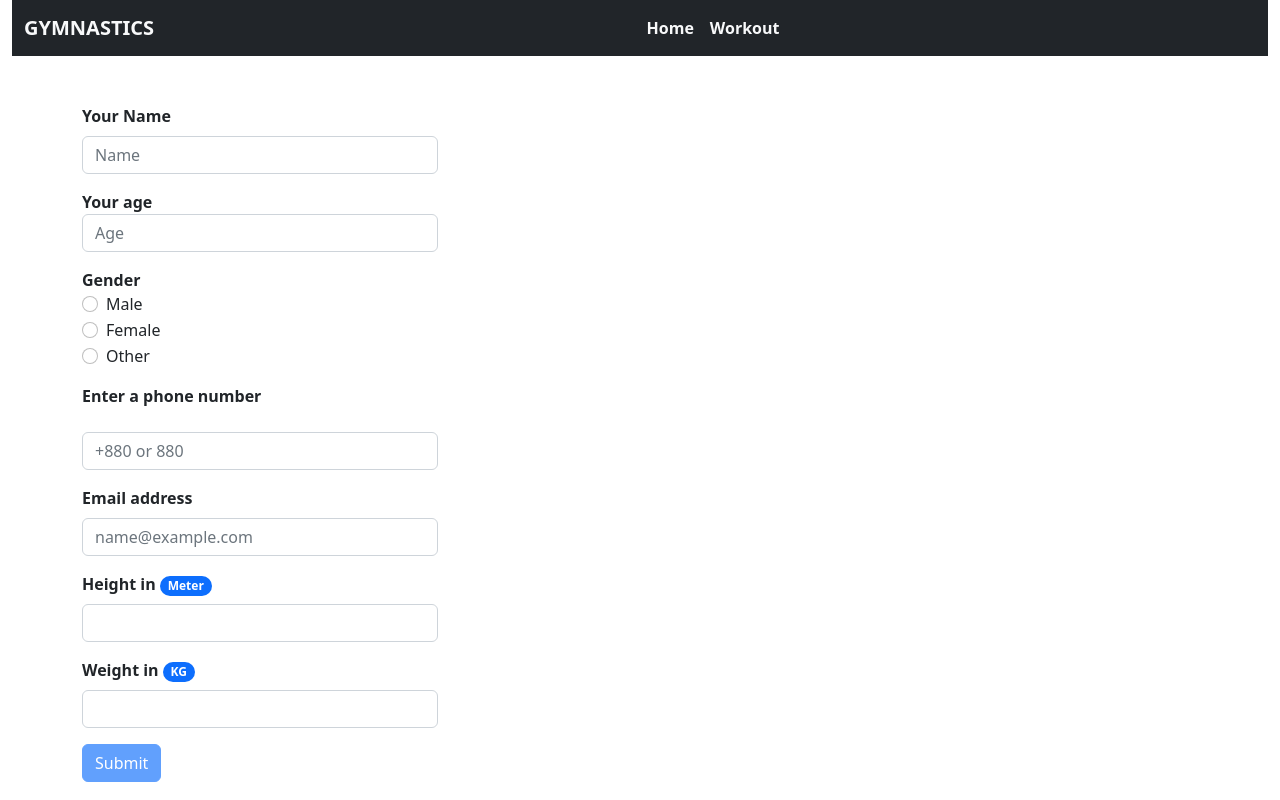
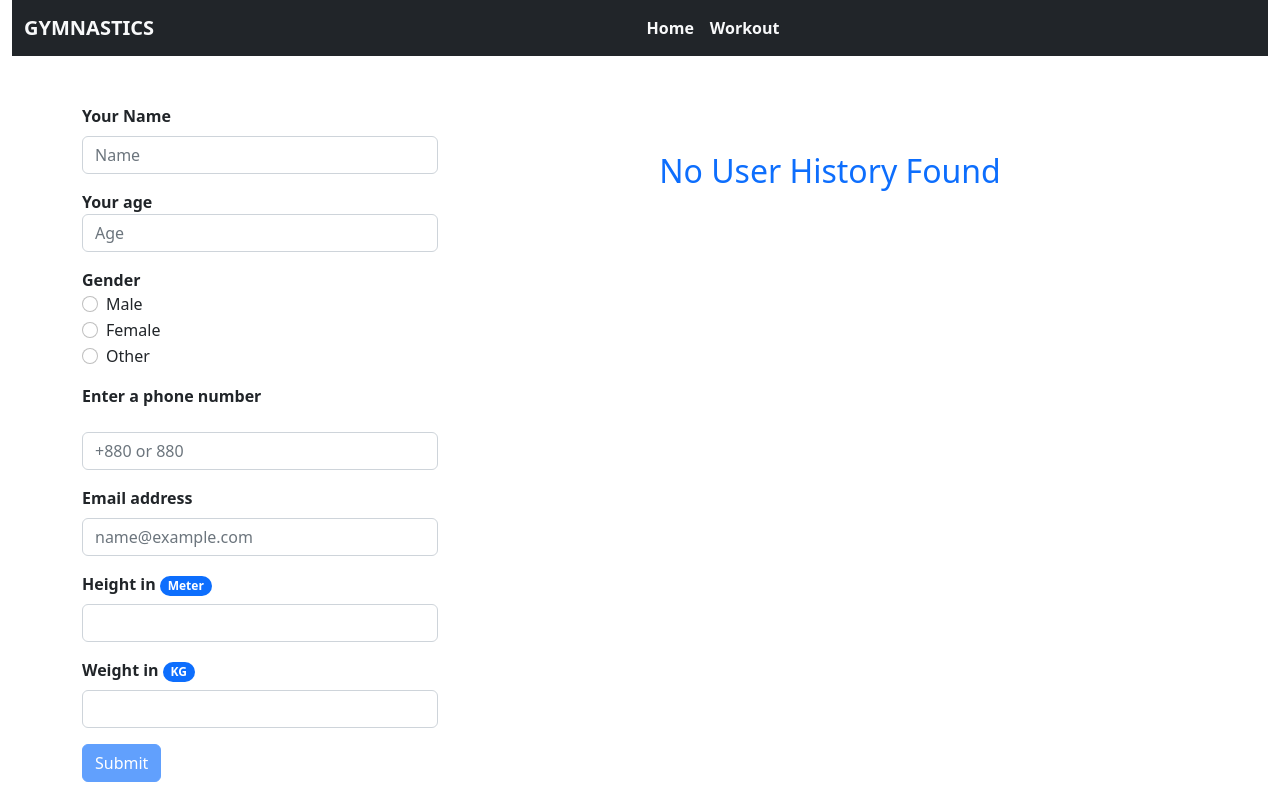
Before and after one commit to Ikram-Akbar/Gymnastics, an Angular app: page / in a window 1280 px wide. Built offline with nearby package versions, Linux system fonts and the light colour scheme.

Commit message:
added user history not found in the UserInfoCard

```diff
--- a/src/app/home/home.component.html
+++ b/src/app/home/home.component.html
@@ -287,5 +287,9 @@
         </div>
       </div>
     </div>
+    <div class="col-md-8 g-5 mt-5" *ngIf="!userInfoCard">
+      <h2 class="text-center mt-5 text-primary text-capitalize ">No user history found</h2>
+
+    </div>
   </div>
 </div>
```
